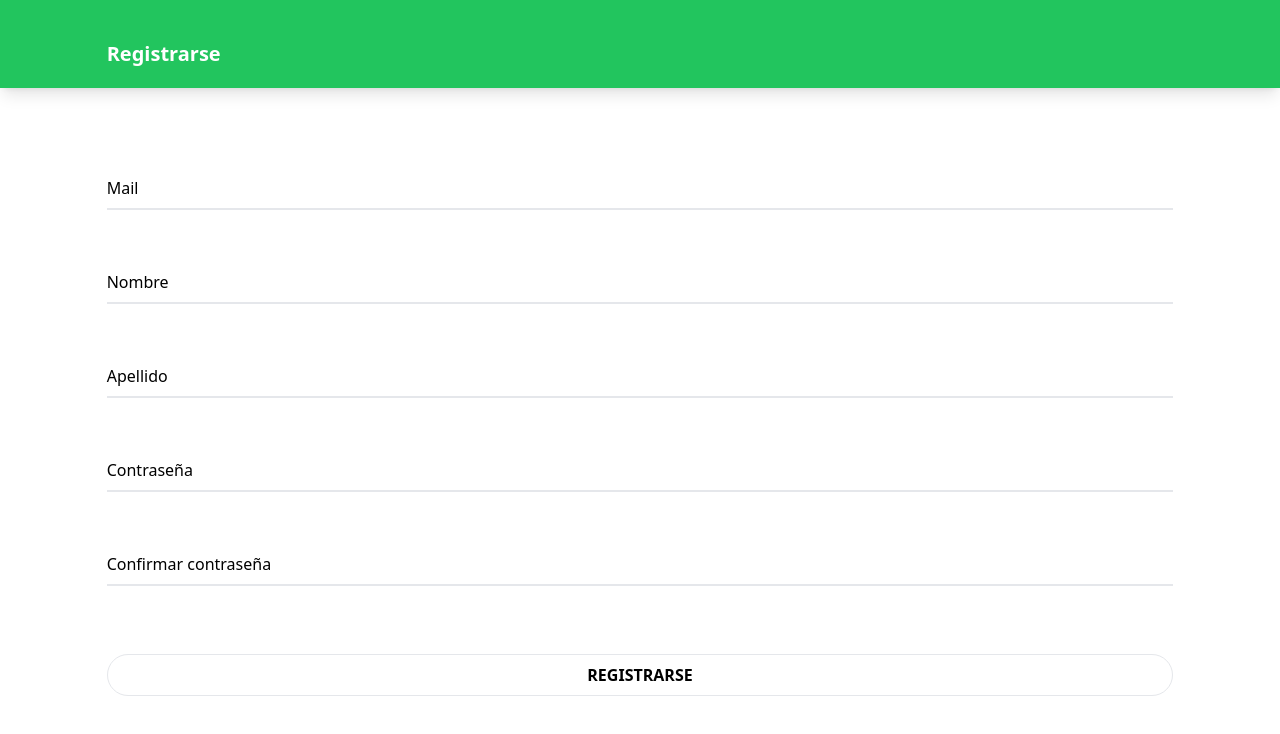
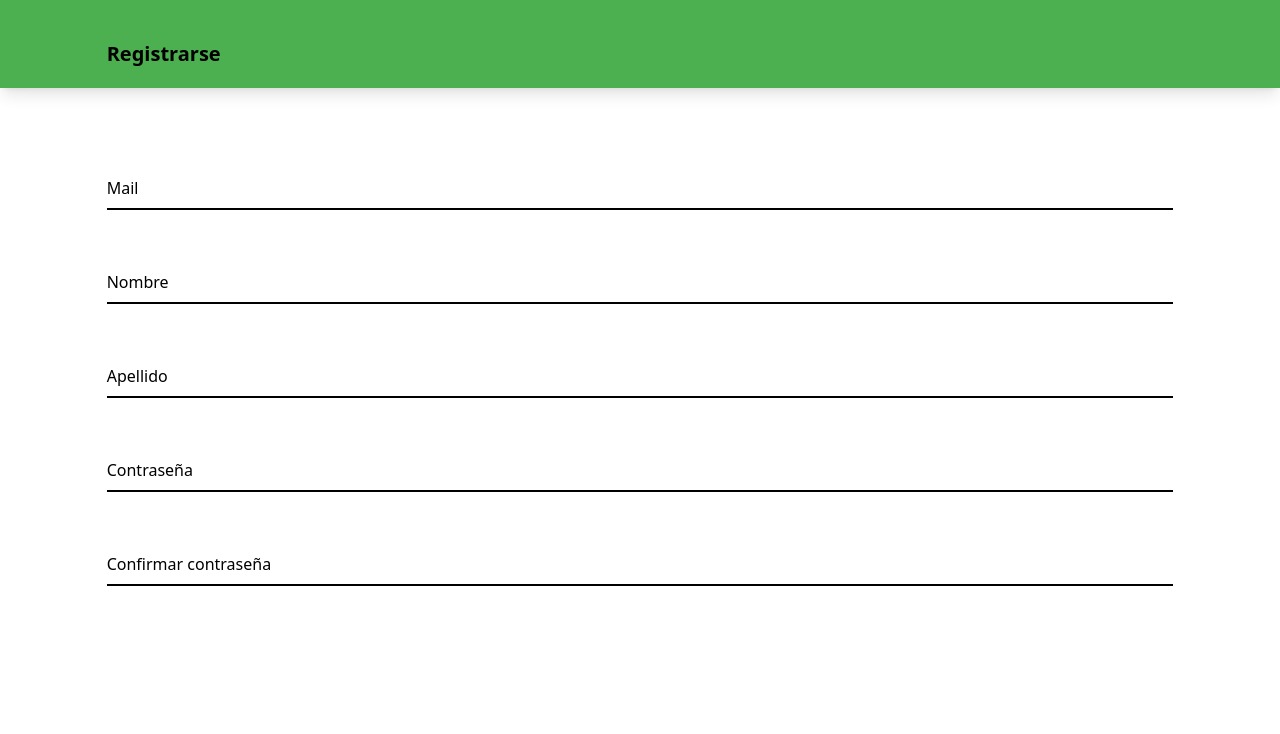
Before and after one commit to No-Country/c10-39-ft-nest-react, a React (Vite) app in the folder client/: page /register in a window 1280 px wide. Shown: the top 734 px of the page. Built offline with nearby package versions, Linux system fonts and the light colour scheme.

Commit message:
feat: register

```diff
--- a/client/src/App.tsx
+++ b/client/src/App.tsx
@@ -1,6 +1,6 @@
 import { Route, Routes, BrowserRouter, Navigate } from "react-router-dom";
 
-import Register from "./Components/Register/Register";
+import Register from "./Pages/Register";
 
 function App() {
   return (
--- /dev/null
+++ b/client/src/Components/ButtonGradient.tsx
@@ -0,0 +1,11 @@
+export const ButtonGradient = () => {
+  return (
+    <input
+      className="mt-5 w-10/12 py-2 rounded-full font-bold bg-gradient-to-tr from-gradone to-gradtwo"
+      type="submit"
+      value="REGISTRARSE"
+    />
+  );
+};
+
+export default ButtonGradient;
--- a/client/src/Components/Register/Register.tsx
+++ b/client/src/Pages/Register.tsx
@@ -2,7 +2,7 @@ import { BaseSyntheticEvent, FC, useState } from "react";
 
 import axios from "axios";
 
-import Input from "./Input";
+import Input from "../Components/Input";
 
 export const Register: FC = () => {
   const [email, setEmail] = useState("");
@@ -27,17 +27,30 @@ export const Register: FC = () => {
 
   return (
     <div>
-      <header className="bg-green-500 flex justify-center shadow-lg">
+      <header className="bg-primary flex justify-center shadow-lg">
         <h1 className="text-white text-xl w-10/12 pb-5 pt-10 text-left font-semibold">
           Registrarse
         </h1>
       </header>
-      <form onSubmit={handleSubmit} className="flex flex-col w-full items-center">
+      <form
+        onSubmit={handleSubmit}
+        className="flex flex-col w-full items-center"
+      >
         <div className="flex flex-col w-full items-center gap-5 py-12">
           <Input type="mail" label="Mail" state={email} setState={setEmail} />
           <Input type="text" label="Nombre" state={name} setState={setName} />
-          <Input type="text" label="Apellido" state={lastName} setState={setLastName} />
-          <Input type="password" label="Contraseña" state={password} setState={setPassword} />
+          <Input
+            type="text"
+            label="Apellido"
+            state={lastName}
+            setState={setLastName}
+          />
+          <Input
+            type="password"
+            label="Contraseña"
+            state={password}
+            setState={setPassword}
+          />
           <Input
             type="password"
             label="Confirmar contraseña"
@@ -45,11 +58,6 @@ export const Register: FC = () => {
             setState={setConfirmPass}
           />
         </div>
-        <input
-          className="mt-5 divider-black border w-10/12 py-2 rounded-full font-bold"
-          type="submit"
-          value="REGISTRARSE"
-        />
       </form>
     </div>
   );
--- a/client/tailwind.config.cjs
+++ b/client/tailwind.config.cjs
@@ -6,6 +6,11 @@ module.exports = {
   ],
   theme: {
     extend: {},
+    colors: {
+      "primary": "#4CAF50",
+      "gradone": "#E0E0E0",
+      "gradtwo": "#72DFC5",
+    }
   },
   plugins: [],
 };
```
Also changed, not shown: client/src/Components/Input.tsx (renamed from client/src/Components/Register/Input.tsx).
